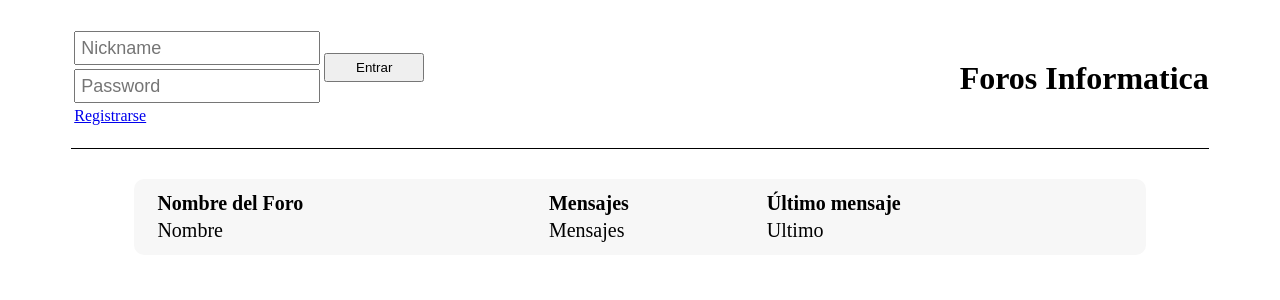
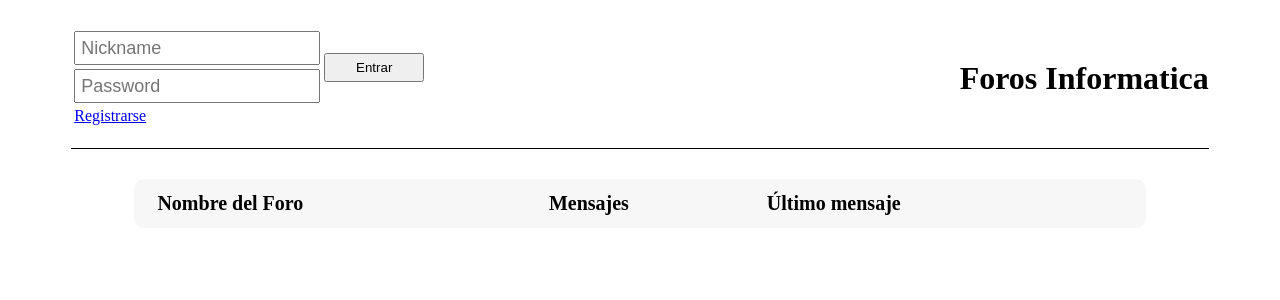
Before and after one commit to maximka76667/foros, a PHP site: page / in a window 1280 px wide. Shown: the top 300 px of the page. Run offline with PHP 8.4, Linux system fonts and the light colour scheme; lists and menus that the app fills with data are empty.

Commit message:
delete foros tr placeholder

```diff
--- a/index.php
+++ b/index.php
@@ -23,7 +23,7 @@
           <table>
             <tr>
               <td>
-                <input class='login__input' name='nick' maxlength='20' placeholder='Nickname' />
+                <input class='login__input' type='text' name='nick' maxlength='20' placeholder='Nickname' />
               </td>
               <td rowspan='2'>
                 <button class='login__submit-button' type='submit'>Entrar</button>
@@ -31,7 +31,7 @@
             </tr>
             <tr>
               <td>
-                <input class='login__input' name='clave' maxlength='20' placeholder='Password' />
+                <input class='login__input' type='password' name='clave' maxlength='20' placeholder='Password' />
               </td>
             </tr>
             <tr>
@@ -53,11 +53,6 @@
         <th class="foros__th">Mensajes</th>
         <th class="foros__th">Último mensaje</th>
       </tr>
-      <tr class="foros__tr">
-        <td class="foros__td">Nombre</td>
-        <td class="foros__td">Mensajes</td>
-        <td class="foros__td">Ultimo</td>
-      </tr>
     </table>
   </main>
 </body>
```
